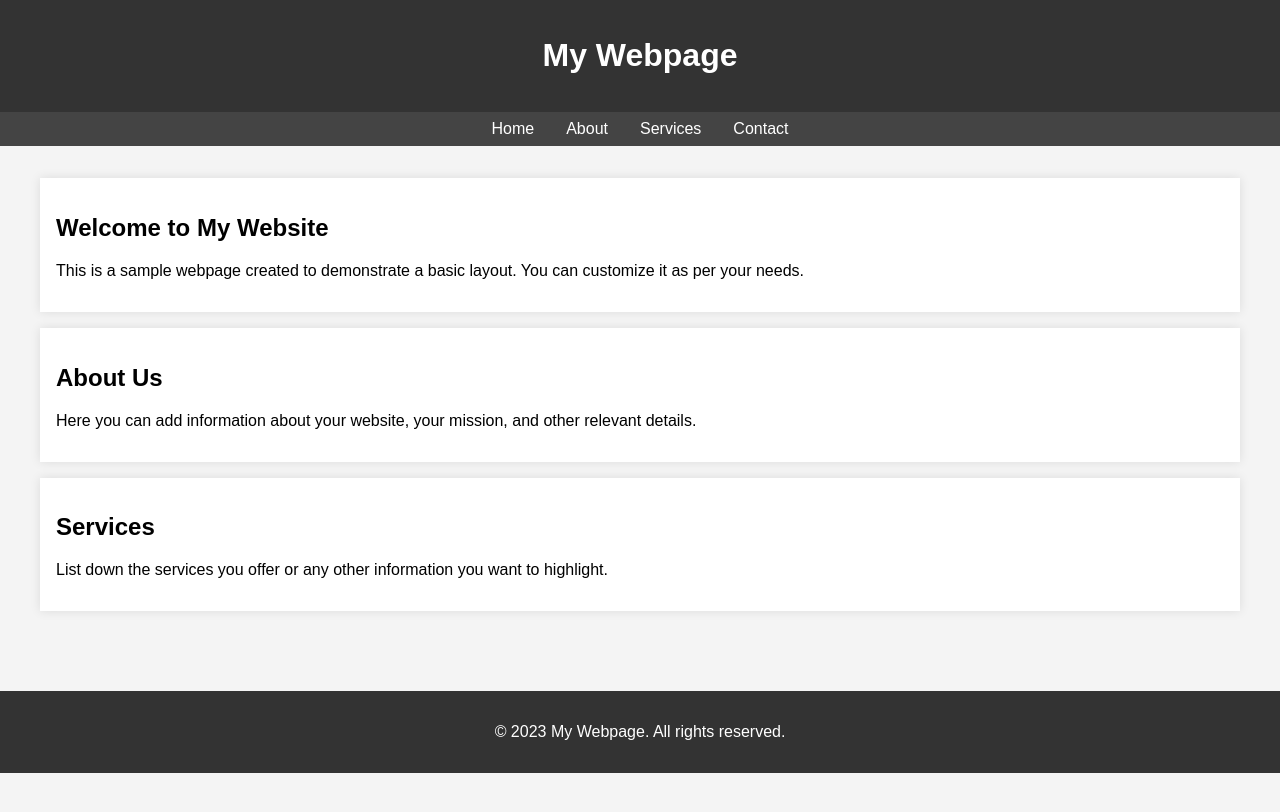
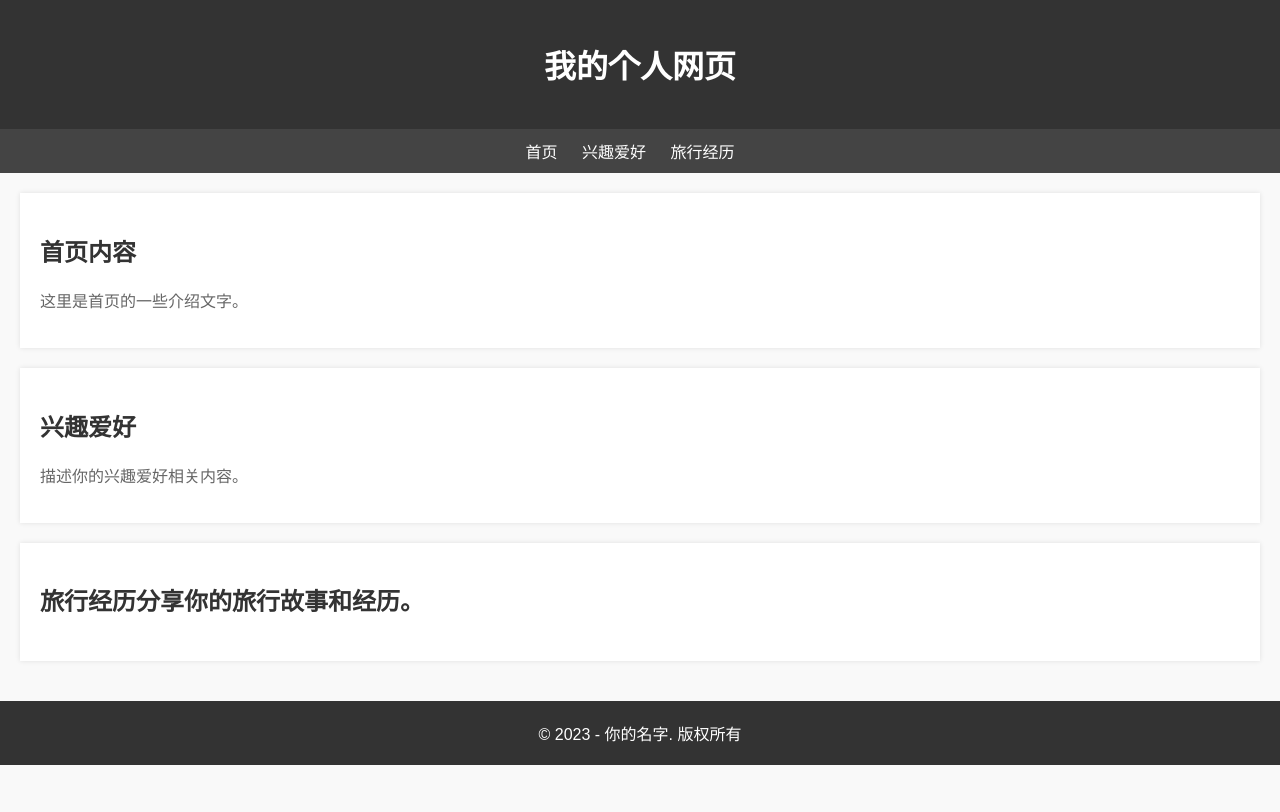
Before and after one commit to lyxlx33/lyxlx33.github.io, a Jekyll site: the page index.html, which Jekyll copies as it is, in a window 1280 px wide. Shown: the top 812 px of the page. Built offline with Jekyll 4.4.1, drawn with Linux system fonts in a browser that asks for light colours.

Commit message:
Update index.html

```diff
--- a/index.html
+++ b/index.html
@@ -1,82 +1,123 @@
 <!DOCTYPE html>
-<html lang="en">
+<html>
+
 <head>
   <meta charset="UTF-8">
   <meta name="viewport" content="width=device-width, initial-scale=1.0">
-    <title>My Webpage</title>
+  <title>我的个人网页</title>
   <style>
     body {
       font-family: Arial, sans-serif;
       margin: 0;
       padding: 0;
-            background-color: #f4f4f4;
+      background-color: #f9f9f9;
     }
+
     header {
       background-color: #333;
-            color: #fff;
-            padding: 1em 0;
+      color: white;
       text-align: center;
+      padding: 20px;
     }
+
     nav {
-            display: flex;
-            justify-content: center;
       background-color: #444;
-            padding: 0.5em 0;
+      color: white;
+      text-align: center;
+      padding: 10px;
     }
-        nav a {
-            color: #fff;
+
+    nav ul {
+      list-style-type: none;
+      margin: 0;
+      padding: 0;
+    }
+
+    nav ul li {
+      display: inline;
+      margin-right: 20px;
+    }
+
+    nav ul li a {
+      color: white;
       text-decoration: none;
-            margin: 0 1em;
     }
-        nav a:hover {
-            text-decoration: underline;
+
+    main {
+      padding: 20px;
     }
-        .container {
-            padding: 2em;
-            max-width: 1200px;
-            margin: auto;
+
+    section {
+      background-color: white;
+      box-shadow: 0 0 5px rgba(0, 0, 0, 0.1);
+      padding: 20px;
+      margin-bottom: 20px;
     }
-        .card {
-            background-color: #fff;
-            padding: 1em;
-            margin-bottom: 1em;
-            box-shadow: 0 0 10px rgba(0, 0, 0, 0.1);
+
+    section h2 {
+      color: #333;
     }
+
+    section p {
+      color: #666;
+    }
+
     footer {
       background-color: #333;
-            color: #fff;
+      color: white;
       text-align: center;
-            padding: 1em 0;
-            margin-top: 2em;
+      padding: 20px;
     }
   </style>
 </head>
+
 <body>
   <header>
-        <h1>My Webpage</h1>
+    <h1>我的个人网页</h1>
   </header>
   <nav>
-        <a href="#">Home</a>
-        <a href="#">About</a>
-        <a href="#">Services</a>
-        <a href="#">Contact</a>
+    <ul>
+      <li><a href="#home">首页</a></li>
+      <li><a href="#interests">兴趣爱好</a></li>
+      <li><a href="#travel">旅行经历</a></li>
+    </ul>
   </nav>
-    <div class="container">
-        <div class="card">
-            <h2>Welcome to My Website</h2>
-            <p>This is a sample webpage created to demonstrate a basic layout. You can customize it as per your needs.</p>
-        </div>
-        <div class="card">
-            <h2>About Us</h2>
-            <p>Here you can add information about your website, your mission, and other relevant details.</p>
-        </div>
-        <div class="card">
-            <h2>Services</h2>
-            <p>List down the services you offer or any other information you want to highlight.</p>
-        </div>
-    </div>
+  <main>
+    <section id="home">
+      <h2>首页内容</h2>
+      <p>这里是首页的一些介绍文字。</p>
+    </section>
+    <section id="interests">
+      <h2>兴趣爱好</h2>
+      <p>描述你的兴趣爱好相关内容。</p>
+    </section>
+    <section id="travel">
+      <h2>旅行经历</h
+      <p>分享你的旅行故事和经历。</p>
+    </section>
+  </main>
   <footer>
-        <p>&copy; 2023 My Webpage. All rights reserved.</p>
+    &copy; 2023 - 你的名字. 版权所有
   </footer>
+  <script>
+    // 获取所有导航链接
+    const navLinks = document.querySelectorAll('nav ul li a');
+
+    // 为每个导航链接添加点击事件监听器
+    navLinks.forEach(link => {
+      link.addEventListener('click', function (e) {
+        e.preventDefault(); // 阻止默认的链接跳转行为
+
+        const targetId = this.getAttribute('href');
+        const targetSection = document.querySelector(targetId);
+
+        if (targetSection) {
+          // 使用平滑滚动到目标部分
+          targetSection.scrollIntoView({ behavior: 'smooth' });
+        }
+      });
+    });
+  </script>
 </body>
+
 </html>
```
Lines whose indentation alone changed are shown as unchanged.
